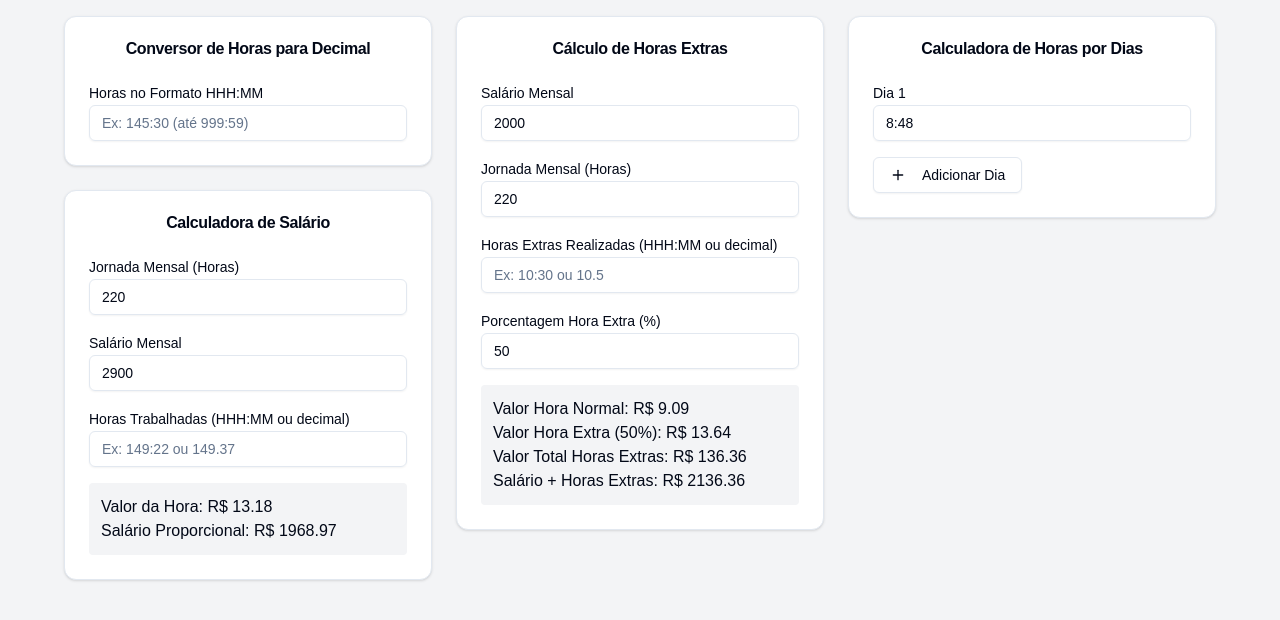
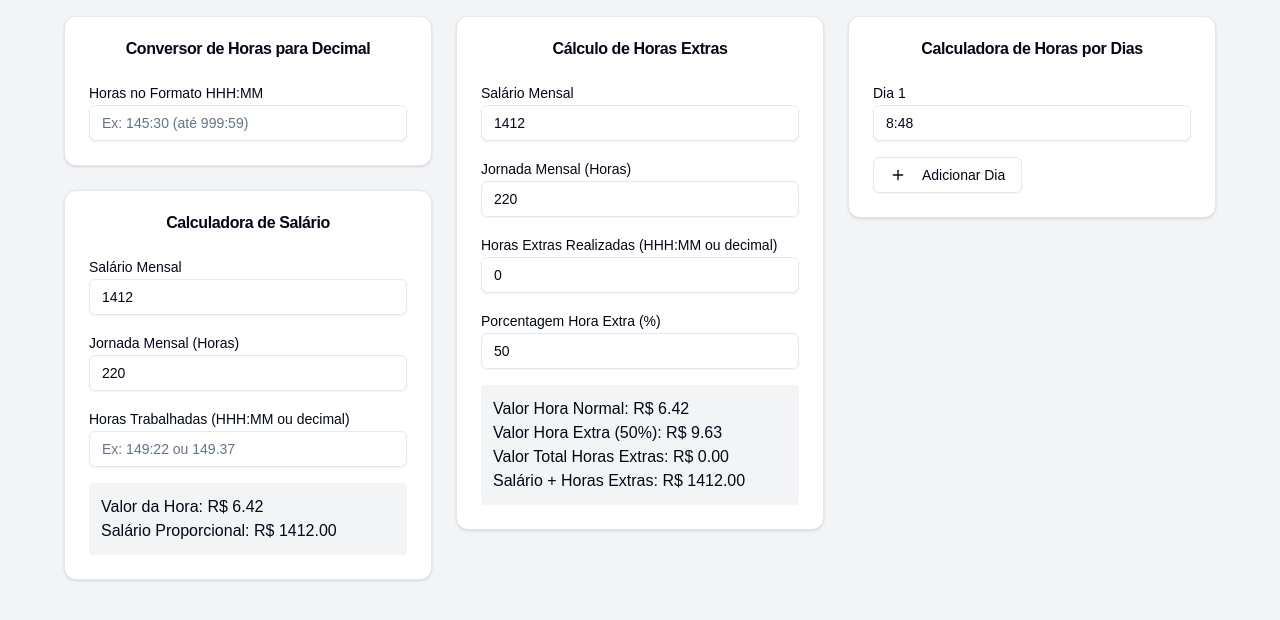
Before and after one commit to Wesleysza1/salary-calculator, a Next.js app in the folder salary-calculator-app/: page / in a window 1280 px wide. Shown: the top 620 px of the page. Built offline with nearby package versions, Linux system fonts and the light colour scheme.

Commit message:
Update page.js

```diff
--- a/salary-calculator-app/src/app/page.js
+++ b/salary-calculator-app/src/app/page.js
@@ -10,19 +10,19 @@ import { Plus, Trash2 } from 'lucide-react';
 export default function Home() {
   // Estado para Calculadora de Salário
   const [totalHours, setTotalHours] = useState(220);
-  const [totalSalary, setTotalSalary] = useState(2900);
+  const [totalSalary, setTotalSalary] = useState(1412);
   const [workedHoursInput, setWorkedHoursInput] = useState('');
-  const [workedHours, setWorkedHours] = useState(149.37);
+  const [workedHours, setWorkedHours] = useState(220);
 
   // Estado para Conversão de Horas
   const [hourInput, setHourInput] = useState('');
   const [decimalHours, setDecimalHours] = useState(null);
 
   // Estado para Cálculo de Horas Extras
-  const [monthlySalary, setMonthlySalary] = useState(2000);
+  const [monthlySalary, setMonthlySalary] = useState(1412);
   const [monthlyWorkload, setMonthlyWorkload] = useState(220);
-  const [extraHoursInput, setExtraHoursInput] = useState('');
-  const [extraHours, setExtraHours] = useState(10);
+  const [extraHoursInput, setExtraHoursInput] = useState(0);
+  const [extraHours, setExtraHours] = useState(0);
   const [extraHourPercentage, setExtraHourPercentage] = useState(50);
 
   // state for multiple days hours calculation
@@ -71,8 +71,23 @@ export default function Home() {
     const newId = dayEntries.length > 0
       ? Math.max(...dayEntries.map(entry => entry.id)) + 1
       : 1;
-    setDayEntries([...dayEntries, { id: newId, hours: '8:48' }]);
+
+    // Default hours for the new day
+    const defaultHours = '8:48';
+
+    // Add the new entry
+    const updatedEntries = [...dayEntries, { id: newId, hours: defaultHours }];
+    setDayEntries(updatedEntries);
+
+    // Update the total hours
+    const totalDecimalHours = updatedEntries.reduce((total, entry) => {
+      const decimalValue = convertToDecimal(entry.hours);
+      return total + (decimalValue !== null ? decimalValue : 0);
+    }, 0);
+
+    setTotalDaysHours(totalDecimalHours);
   };
+
 
   // Remove a day entry
   const removeDayEntry = (id) => {
@@ -199,15 +214,6 @@ export default function Home() {
               </CardHeader>
               <CardContent>
                 <div className="space-y-4">
-                  <div>
-                    <Label>Jornada Mensal (Horas)</Label>
-                    <Input
-                      type="number"
-                      value={totalHours}
-                      onChange={(e) => setTotalHours(parseFloat(e.target.value))}
-                      placeholder="Total de horas"
-                    />
-                  </div>
 
                   <div>
                     <Label>Salário Mensal</Label>
@@ -216,6 +222,16 @@ export default function Home() {
                       value={totalSalary}
                       onChange={(e) => setTotalSalary(parseFloat(e.target.value))}
                       placeholder="Salário total"
+                    />
+                  </div>
+
+                  <div>
+                    <Label>Jornada Mensal (Horas)</Label>
+                    <Input
+                      type="number"
+                      value={totalHours}
+                      onChange={(e) => setTotalHours(parseFloat(e.target.value))}
+                      placeholder="Total de horas"
                     />
                   </div>
 
```
